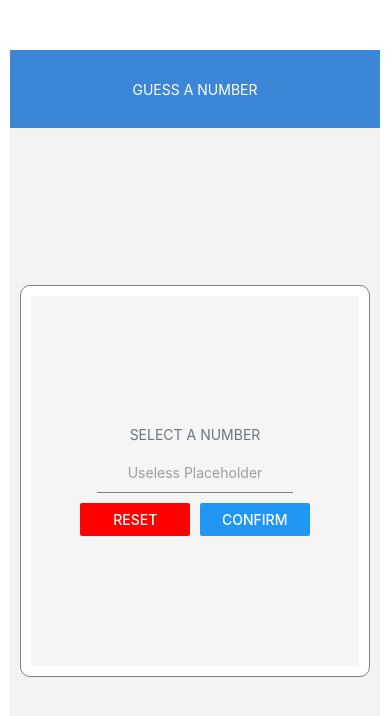
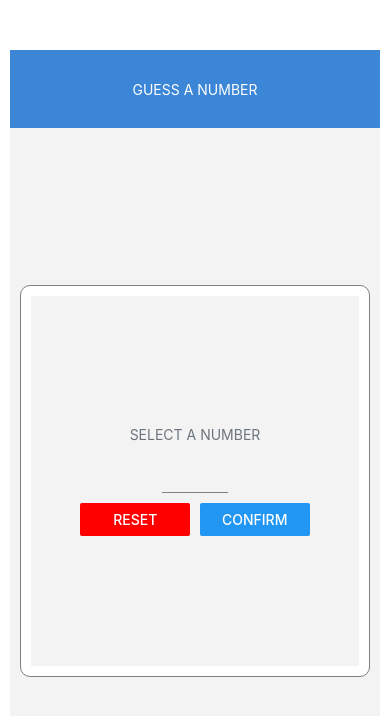
Before and after one commit to mlafuentecr/reactNative_game, a React Native app: screen / in a window 390 px wide. Shown: the top 716 px of the page. Built offline with nearby package versions, Linux system fonts and the light colour scheme.

Commit message:
cambios ultimos

```diff
--- a/components/colors.js
+++ b/components/colors.js
@@ -4,5 +4,6 @@ export default {
   background:'#f3f3f3',
   btnConfirm:'#2296f3',
   btnCancel:'red',
+  regularText: '#6c757d'
 
 }
--- a/components/screenStartGame.js
+++ b/components/screenStartGame.js
@@ -3,24 +3,31 @@ import {View, Text, TextInput, Button, StyleSheet} from 'react-native';
 import Colors from './colors';
 
 const ScreenStart = props => {
-  const [valueText, setChangeText] = React.useState('Useless Placeholder');
+  //si no quiero usar { useState }  solo lo pongo asi
+  const [enteredValue, setEnteredValue] = React.useState('');
 
   function InputClear() {
     console.log('clear');
-    setChangeText('');
+    setEnteredValue('');
    }
 
    function sendNumber() {
-    console.log('sendNumber '+valueText);
+     //validate that is number
+    console.log('sendNumber '+enteredValue);
     addPlaceHolder();
    }
 
    function addPlaceHolder() {
     console.log('addPlaceHolder');
-    setChangeText('Useless Placeholder');
+    setEnteredValue('');
    }
 
+   const inputHandler =inputText => {
 
+//text => setEnteredValue(text)
+
+    setEnteredValue(inputText.replace(/[^0-9]/g, '' ));
+   }
 
   return (
 <View style={styles.wrapper}>
@@ -37,9 +44,11 @@ const ScreenStart = props => {
       style={styles.input}
       onFocus={()=>{InputClear();}}
       onEndEditing={ ()=>{sendNumber()}  }
-      onChangeText={text => setChangeText(text)}
-      keyboardType={'numeric'}
-      value={valueText}
+      onChangeText={inputHandler}
+      keyboardType={'number-pad'}
+      maxLength={2}
+      autoCorrect={false}
+      value={enteredValue}
     />
     </View>
 
@@ -70,7 +79,7 @@ const styles = StyleSheet.create({
     justifyContent: 'center',
     alignItems: 'center',
     textAlign: 'center',
-    backgroundColor: '#f5f5f5'
+    backgroundColor: Colors.background
   },
   fullWith:{
     width: '100%',
@@ -81,7 +90,7 @@ const styles = StyleSheet.create({
 
   },
   screenText:{
-    color: '#6c757d',
+    color: Colors.regularText,
     fontWeight: '400',
     textTransform: 'uppercase',
     padding: 10,
@@ -95,14 +104,13 @@ const styles = StyleSheet.create({
     justifyContent: 'center',
   },
   input:{
-    width: '60%',
+    width: '20%',
     height: 40,
     borderColor: 'gray',
     borderBottomWidth: 1,
     textAlign: 'center',
     alignContent: 'center',
     color: '#999fa3',
-
   },
   formWrapper:{
     width: '100%',
```
Also changed, not shown: 1 other file (tests, documents, lock files or other folders).
